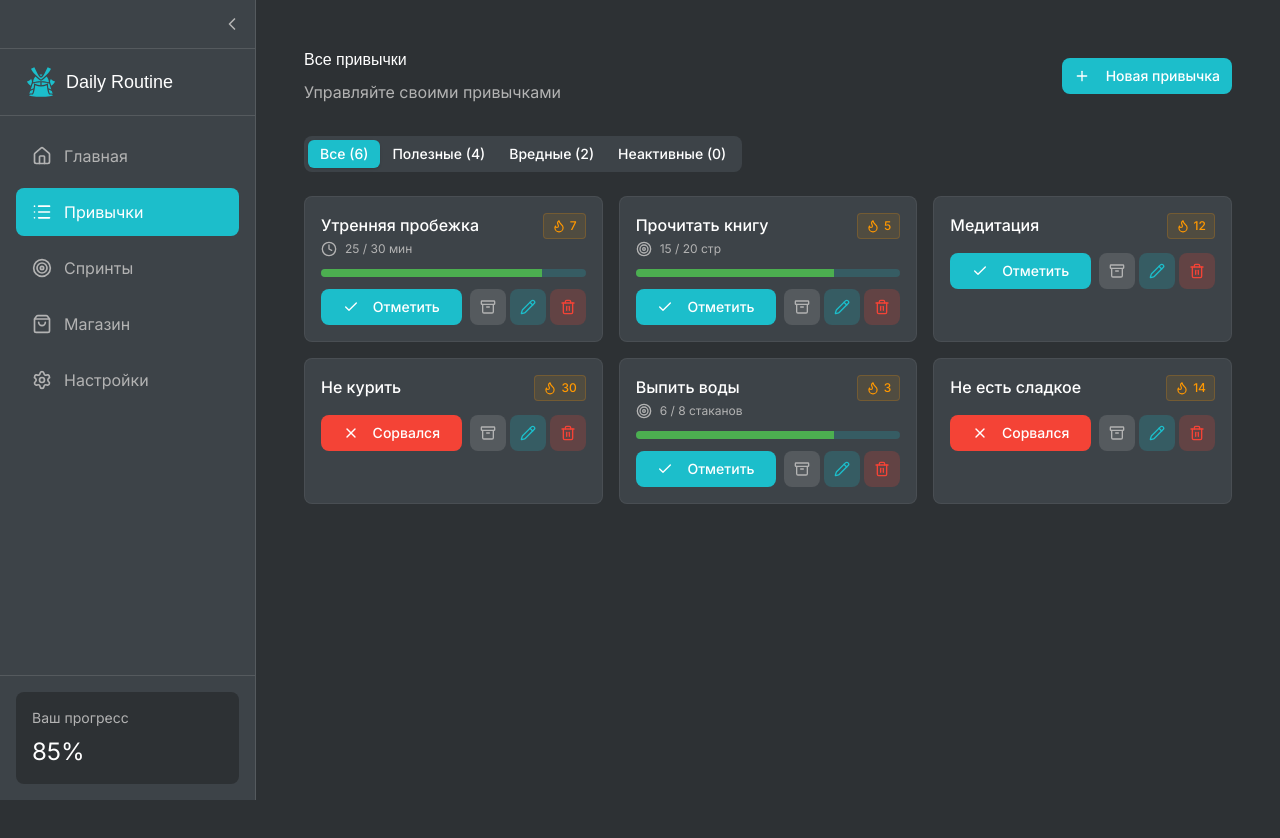
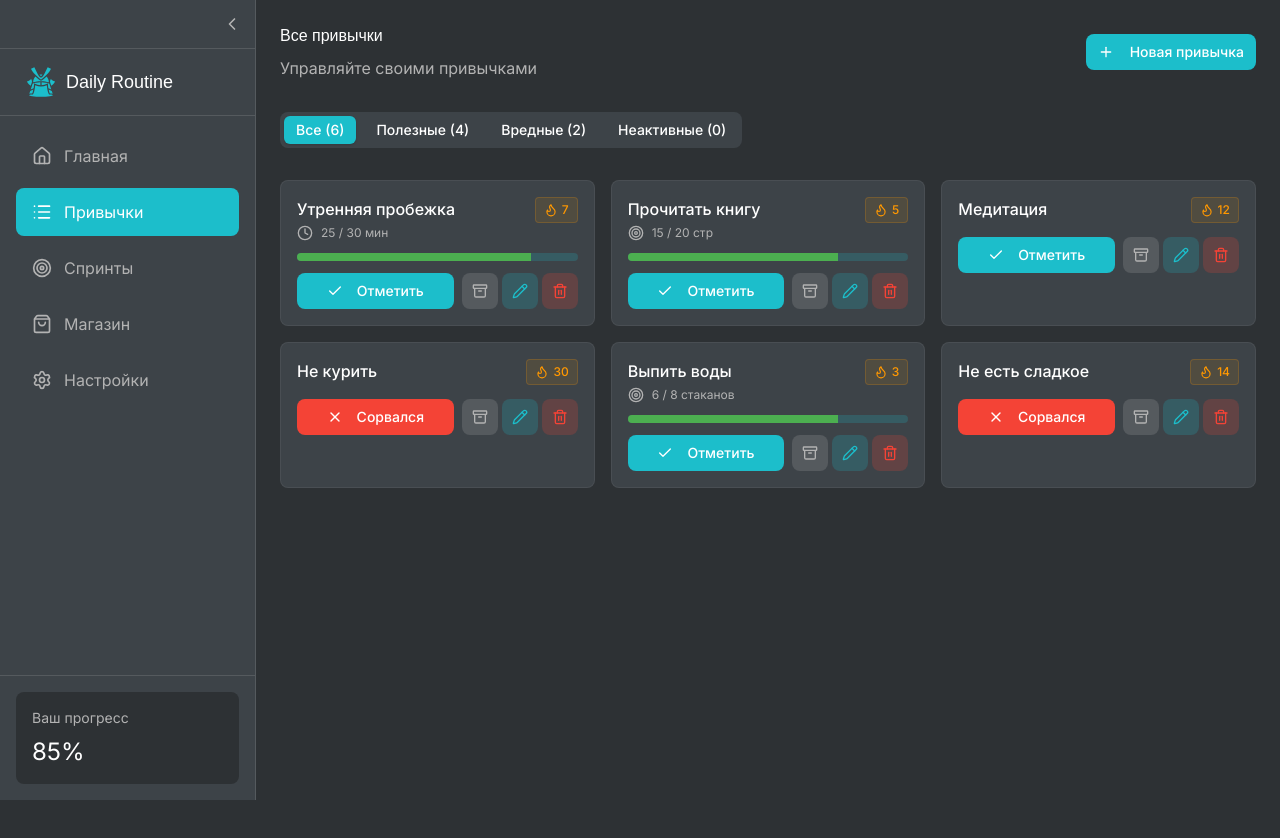
Before and after one commit to dmitry-586/DailyRoutine-frontend, a Next.js app: page /dashboard/habits in a window 1280 px wide. Shown: the top 838 px of the page. After the commit the page ends 800 px from the top, so only its background shows below. Built offline with nearby package versions, Linux system fonts and the light colour scheme; a web font is replaced by a local one.

Commit message:
фикс мобилки

```diff
--- a/src/app/dashboard/page.tsx
+++ b/src/app/dashboard/page.tsx
@@ -138,7 +138,7 @@ export default function DashboardPage() {
   return (
     <>
       <WeekCalendar />
-      <div className='mt-6 flex w-full gap-4'>
+      <div className='mt-6 flex w-full gap-4 max-md:flex-col'>
         <DashboardHabits
           habits={habits}
           onAddHabit={handleAddHabit}
--- a/src/app/globals.css
+++ b/src/app/globals.css
@@ -45,3 +45,32 @@ body {
 h1 {
   font-family: var(--font-reggae-one);
 }
+
+/* Кастомный скроллбар */
+.custom-scrollbar {
+  scrollbar-width: thin;
+  scrollbar-color: var(--gray) transparent;
+}
+
+.custom-scrollbar::-webkit-scrollbar {
+  height: 6px;
+}
+
+.custom-scrollbar::-webkit-scrollbar-track {
+  background: transparent;
+  border-radius: 10px;
+}
+
+.custom-scrollbar::-webkit-scrollbar-thumb {
+  background: var(--gray);
+  border-radius: 10px;
+  transition: all 0.2s;
+}
+
+.custom-scrollbar::-webkit-scrollbar-thumb:hover {
+  background: var(--muted);
+}
+
+.custom-scrollbar::-webkit-scrollbar-thumb:active {
+  background: var(--light-gray);
+}
--- a/src/features/dashboard/DashboardHabits.tsx
+++ b/src/features/dashboard/DashboardHabits.tsx
@@ -37,7 +37,7 @@ export function DashboardHabits({
     onDeleteHabit(id)
   }
   return (
-    <section className='w-full space-y-4 lg:col-span-2'>
+    <section className='w-full space-y-4'>
       <div className='mb-4 flex items-center justify-between'>
         <h2 className='text-xl font-semibold max-sm:text-lg'>
           Привычки на сегодня
@@ -54,7 +54,7 @@ export function DashboardHabits({
         </Button>
       </div>
 
-      <div className='grid grid-cols-1 gap-4 md:grid-cols-2'>
+      <div className='grid grid-cols-1 gap-4 sm:grid-cols-2'>
         {habits
           .filter((h) => h.isActive !== false)
           .map((habit) => (
--- a/src/features/dashboard/DashboardLayout.tsx
+++ b/src/features/dashboard/DashboardLayout.tsx
@@ -31,7 +31,7 @@ export function DashboardLayout({ children }: DashboardLayoutProps) {
       <BottomNavigation isActive={isActive} />
 
       <main
-        className={`bg-background min-h-screen flex-1 p-6 transition-all duration-300 ease-in-out max-sm:p-4 ${
+        className={`bg-background min-h-screen flex-1 overflow-x-hidden p-6 transition-all duration-300 ease-in-out max-md:pb-16 max-sm:px-4 ${
           sidebarCollapsed ? 'lg:ml-16' : 'lg:ml-64'
         }`}
       >
--- a/src/features/dashboard/Stats/index.tsx
+++ b/src/features/dashboard/Stats/index.tsx
@@ -8,10 +8,11 @@ interface StatsProps {
 export function Stats({ habits }: StatsProps) {
   const completedToday = habits.filter((h) => h.completed).length
   return (
-    <div className='w-max shrink-0'>
-      <h3 className='mb-4 flex h-9 w-full items-center justify-center text-lg font-semibold text-white'>
+    <div className='w-max shrink-0 max-md:mb-10 max-md:w-full'>
+      <h3 className='mb-4 flex h-9 w-full items-center justify-center text-lg font-semibold text-white max-md:justify-start'>
         Статистика
       </h3>
+      <div className='gap-4 max-md:flex max-sm:flex-col'>
         <StatsPanel
           totalHabits={habits.filter((h) => h.isActive !== false).length}
           completedToday={completedToday}
@@ -19,15 +20,17 @@ export function Stats({ habits }: StatsProps) {
           dailyCoins={340}
         />
 
-      <div className='bg-gray mt-4 rounded-xl p-6 text-center'>
+        <div className='bg-gray mt-4 rounded-xl p-6 text-center max-md:mt-0'>
           <p className='text-light-gray mb-4 text-sm'>
             Продолжайте в том же духе!
           </p>
           <div className='mb-2 text-4xl'>🎯</div>
           <p className='font-semibold text-white'>
             {completedToday} из{' '}
-          {habits.filter((h) => h.isActive !== false).length} привычек выполнено
+            {habits.filter((h) => h.isActive !== false).length} привычек
+            выполнено
           </p>
+        </div>
       </div>
     </div>
   )
--- a/src/features/habits/AllHabits.tsx
+++ b/src/features/habits/AllHabits.tsx
@@ -1,12 +1,12 @@
 'use client'
 
+import { Habit } from '@/shared/types/habit.types'
 import { Button } from '@/shared/ui/Button'
 import { TabsList, TabsTrigger } from '@/shared/ui/Tabs'
 import { Plus } from 'lucide-react'
 import { useState } from 'react'
 import { HabitCard } from './HabitCard'
 import { HabitModal } from './HabitModal'
-import { Habit } from '@/shared/types/habit.types'
 
 interface AllHabitsProps {
   habits: Habit[]
@@ -63,8 +63,7 @@ export function AllHabits({
   })
 
   return (
-    <div className='bg-background min-h-screen p-4 sm:p-6'>
-      <div className='mx-auto max-w-7xl'>
+    <>
       {/* Header */}
       <div className='mb-6 flex flex-col justify-between gap-4 sm:mb-8 sm:flex-row sm:items-center'>
         <div>
@@ -84,19 +83,19 @@ export function AllHabits({
       </div>
 
       {/* Filters */}
-        <div className='mb-6'>
-          <TabsList className='bg-gray'>
+      <div className='custom-scrollbar -mx-4 mb-6 overflow-x-auto px-4 pb-2 sm:-mx-6 sm:px-6'>
+        <TabsList className='bg-gray inline-flex w-auto gap-1.5 sm:gap-2'>
           <TabsTrigger
             active={filter === 'all'}
             onClick={() => setFilter('all')}
-              className='hover:bg-primary/20 data-[state=active]:bg-primary data-[state=active]:hover:bg-primary transition-all duration-200'
+            className='hover:bg-primary/20 data-[state=active]:bg-primary data-[state=active]:hover:bg-primary flex-shrink-0 px-2.5 text-xs whitespace-nowrap transition-all duration-200 sm:px-3 sm:text-sm'
           >
             Все ({habits.filter((h) => h.isActive !== false).length})
           </TabsTrigger>
           <TabsTrigger
             active={filter === 'good'}
             onClick={() => setFilter('good')}
-              className='hover:bg-green/20 data-[state=active]:bg-green data-[state=active]:hover:bg-green transition-all duration-200'
+            className='hover:bg-green/20 data-[state=active]:bg-green data-[state=active]:hover:bg-green flex-shrink-0 px-2.5 text-xs whitespace-nowrap transition-all duration-200 sm:px-3 sm:text-sm'
           >
             Полезные (
             {
@@ -108,7 +107,7 @@ export function AllHabits({
           <TabsTrigger
             active={filter === 'bad'}
             onClick={() => setFilter('bad')}
-              className='hover:bg-red/20 data-[state=active]:bg-red data-[state=active]:hover:bg-red transition-all duration-200'
+            className='hover:bg-red/20 data-[state=active]:bg-red data-[state=active]:hover:bg-red flex-shrink-0 px-2.5 text-xs whitespace-nowrap transition-all duration-200 sm:px-3 sm:text-sm'
           >
             Вредные (
             {
@@ -120,7 +119,7 @@ export function AllHabits({
           <TabsTrigger
             active={filter === 'inactive'}
             onClick={() => setFilter('inactive')}
-              className='hover:bg-light-gray/20 data-[state=active]:bg-light-gray data-[state=active]:hover:bg-light-gray transition-all duration-200'
+            className='hover:bg-light-gray/20 data-[state=active]:bg-light-gray data-[state=active]:hover:bg-light-gray flex-shrink-0 px-2.5 text-xs whitespace-nowrap transition-all duration-200 sm:px-3 sm:text-sm'
           >
             Неактивные ({habits.filter((h) => h.isActive === false).length})
           </TabsTrigger>
@@ -128,6 +127,7 @@ export function AllHabits({
       </div>
 
       {/* Habits Grid */}
+      <div className='max-w-7xl'>
         {filteredHabits.length > 0 ? (
           <div className='grid grid-cols-1 gap-4 md:grid-cols-2 lg:grid-cols-3'>
             {filteredHabits.map((habit) => (
@@ -174,6 +174,6 @@ export function AllHabits({
         onSave={handleSave}
         habit={editingHabit}
       />
-    </div>
+    </>
   )
 }
```
Lines whose indentation alone changed are shown as unchanged.
